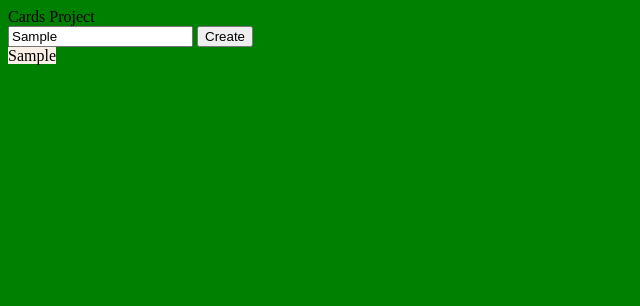
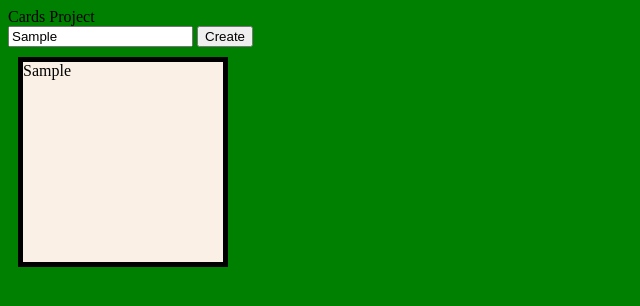
Before and after one commit to leedyrj/cards-project, a plain HTML site: page index.html in a window 1280 px wide. Both pictures are taken after typing "Sample" into the empty fields and a click on the button "Create". Shown: the whole page, without its empty margins (0-640 px from the left). Drawn offline with Linux system fonts and the light colour scheme.

Commit message:
Cards forming properly.  Need to add new buttons

```diff
--- a/index.html
+++ b/index.html
@@ -13,7 +13,7 @@
         <input type="text" placeholder="enter your text here" id="card-input">
         <button id="create-button">Create</button>
     </form>
-<div id="card-space"></div>
+<span id="card-space"></span>
     <script src="main.js"></script>
 </body>
 </html>
--- a/main.css
+++ b/main.css
@@ -2,8 +2,15 @@ body {
     background-color: green;
 }
 
-span {
-    height: 10em;
-    width: 10em;
+#card-space {
+    height: 1000px;
+    width: 1000px;
+}
+
+div {
+    width: 200px;
+    height: 200px;
     background-color: linen;
+    border: 5px black solid;
+    margin: 10px;
 }
--- a/main.js
+++ b/main.js
@@ -1,5 +1,5 @@
-console.log('working')
-
+// 1. Create an HTML page that contains a text area and a button labeled Create.
+// 2. When the user enters in text into the text area and then clicks the create button, create a new card element in the DOM. You decide the height/width of the card.
 const form = document.getElementById('registrar');
 const input = form.querySelector('input');
 
@@ -7,24 +7,16 @@ form.addEventListener('submit', (e) => {
     e.preventDefault();
     let cardOutput = input.value;
     const div = document.getElementById('card-space')
-    const span = document.createElement('span');
-    span.textContent = cardOutput;
-    div.appendChild(span);
-    span.style.height = '100px';
-    document.getElementById('card-space').style.width = '100px';
+    const cardArea = document.createElement('div');
+    cardArea.textContent = cardOutput;
+    div.appendChild(cardArea);
+    var x = document.createElement("INPUT");
+    x.setAttribute("type", "color");
 });
 
-// let submitButton = document.getElementById('create-button');
 
-// submitButton.addEventListener('click', function() {
-//     let node = document.createElement('button');
-//     node.appendChild('body');
-// });
+// 3. Above the text on each card, there must be two input controls of type color.
 
-
-// 1. Create an HTML page that contains a text area and a button labeled Create.
-// 2. When the user enters in text into the text area and then clicks the create button, create a new card element in the DOM. You decide the height/width of the card.
-// 3. Above the text on each card, there must be two input controls of type color.
 // 4. Above the text on each card, there must be a button element labeled Delete.
 // 5. When the user selects a color from the first input, then the background color of that card, and no other cards, should change to the color chosen.
 // 6. When the user selects a color from the second input, then the font color of that card, and no other cards, should change to the color chosen.
```
